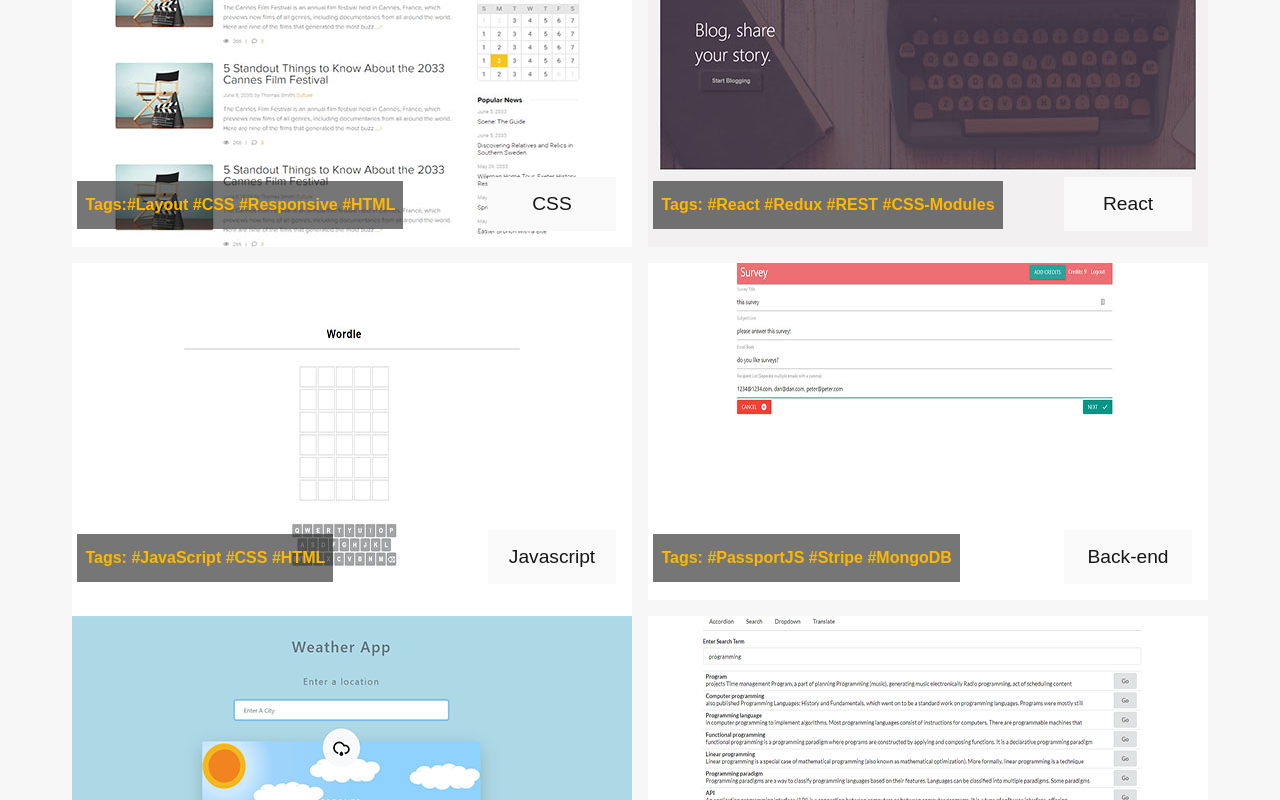
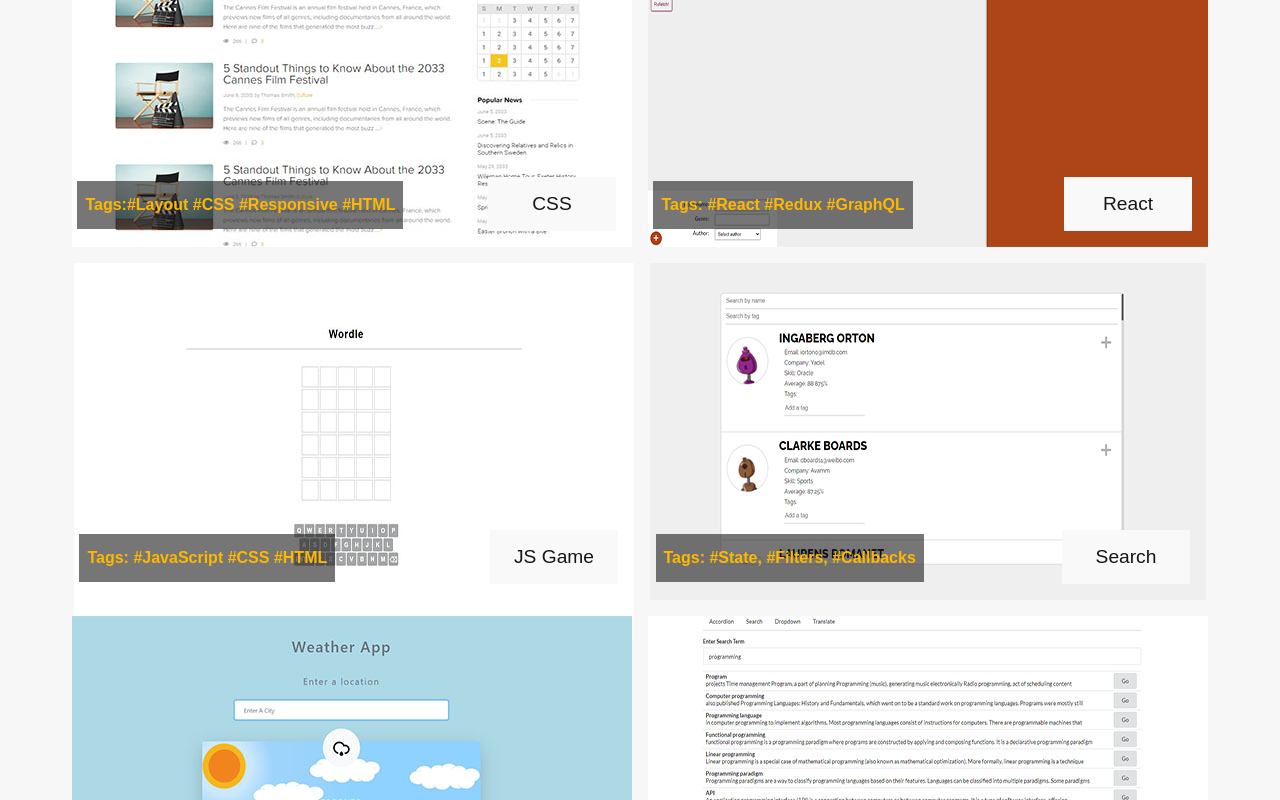
Before and after one commit to danjhkim/portfolio2, a React (Create React App) app: page / in a window 1280 px wide. Shown: the part 4744-5544 px from the top of the page. Built offline with nearby package versions, Linux system fonts and the light colour scheme.

Commit message:
projects news

```diff
--- a/src/Components/Projects/Projects.js
+++ b/src/Components/Projects/Projects.js
@@ -7,9 +7,10 @@ import wordle from '../../images/wordle.jpeg';
 import tools from '../../images/tools.jpg';
 // import calc from '../images/images/calc.jpg';
 // import metro from '../images/images/metro.jpg';
-import blogger from '../../images/blogger.jpg';
+import graphyq from '../../images/graphql.jpg';
 import game from '../../images/GAME.jpg';
 import survey from '../../images/surveydemo.jpg';
+import robots from '../../images/robots.jpg';
 import { isBrowser, isMobile } from 'react-device-detect';
 
 import '../../Sass/Projects.scss';
@@ -286,28 +287,26 @@ const Projects = () => {
 							</a>
 							<a
 								rel='noopener noreferrer'
-								href='https://boring-murdock-102b51.netlify.app'
+								href='https://graphql-app.adaptable.app/'
 								target='_blank'>
 								<div className='column'>
 									<div className='greybox'></div>
 									<div className='serviceBox'>
 										<div className='serviceBoxInner'>
-											<h2>React Blog Site</h2>
+											<h2>GraphQL Example Site</h2>
 											<p>
-												Simple site that uses Oauth to
-												login to google. Create, delete,
-												edit blogs!
+												Simple site that uses GraphQl to
+												filter and add data. (Free
+												hosting please wait for site to
+												Load.)
 											</p>
 										</div>
 										<div className='divtags'>
-											<p>
-												Tags: #React #Redux #REST
-												#CSS-Modules
-											</p>
+											<p>Tags: #React #Redux #GraphQL</p>
 										</div>
 									</div>
 									<div className='picture contain'>
-										<img src={blogger} alt='blogger' />
+										<img src={graphyq} alt='graphql' />
 									</div>
 									<div className='title1'>React</div>
 								</div>
@@ -334,7 +333,7 @@ const Projects = () => {
 									<div className='picture contain'>
 										<img src={wordle} alt='wordle' />
 									</div>
-									<div className='title1'>Javascript</div>
+									<div className='title1'>JS Game</div>
 								</div>
 							</a>
 							<a
@@ -345,24 +344,24 @@ const Projects = () => {
 									<div className='greybox'></div>
 									<div className='serviceBox'>
 										<div className='serviceBoxInner'>
-											<h2>Back-end Features</h2>
+											<h2>Filter and Search</h2>
 											<p>
-												Simple front-end that with basic
-												back-end routing and
-												authentication.
+												State changes in deeply nested
+												Objects and complex search and
+												filter Logic.
 											</p>
 										</div>
 										<div className='divtags'>
 											<p>
-												Tags: #PassportJS #Stripe
-												#MongoDB
+												Tags: #State, #Filters,
+												#Callbacks
 											</p>
 										</div>
 									</div>
 									<div className='picture contain'>
-										<img src={survey} alt='survey' />
+										<img src={robots} alt='robots' />
 									</div>
-									<div className='title1'>Back-end</div>
+									<div className='title1'>Search</div>
 								</div>
 							</a>
 							{/* <a
```
Also changed, not shown: src/images/graphql.jpg (added), src/images/robots.jpg (added).
